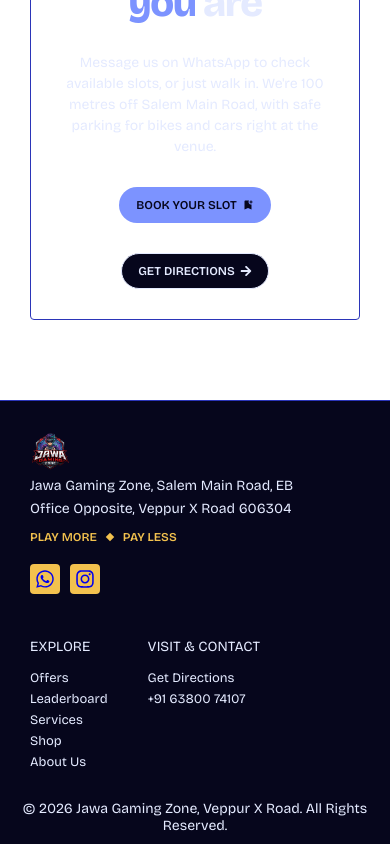
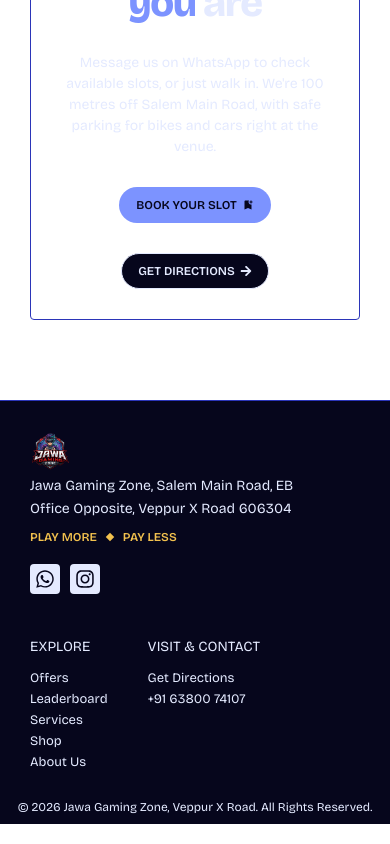
Before and after one commit to aahin-codes/jawagamingzone, a React (Vite) app: page / in a window 390 px wide. Shown: the part 5502-6346 px from the top of the page. Built offline with nearby package versions, Linux system fonts and the light colour scheme.

Commit message:
feat: update footer styles for improved layout and responsiveness

```diff
--- a/src/components/Footer/footer.css
+++ b/src/components/Footer/footer.css
@@ -52,9 +52,10 @@ footer .wrapper .left .social-cta{
 }
 footer .wrapper .left .social-cta svg{
     padding: 5px;
-    background-color: var(--gz-gold);
+    background-color: var(--gz-text);
     font-size: 30px;
     border-radius: 4px;
+    color: var(--gz-void);
 }
 
 footer .wrapper .middle, footer .wrapper .right{
@@ -90,4 +91,8 @@ footer .copyrights {
     footer .wrapper .left{
         width: 100%;
     }
+    footer .copyrights{
+        font-size: 12px;
+        padding: 0px 10px 10px;
+    }
 }
```
